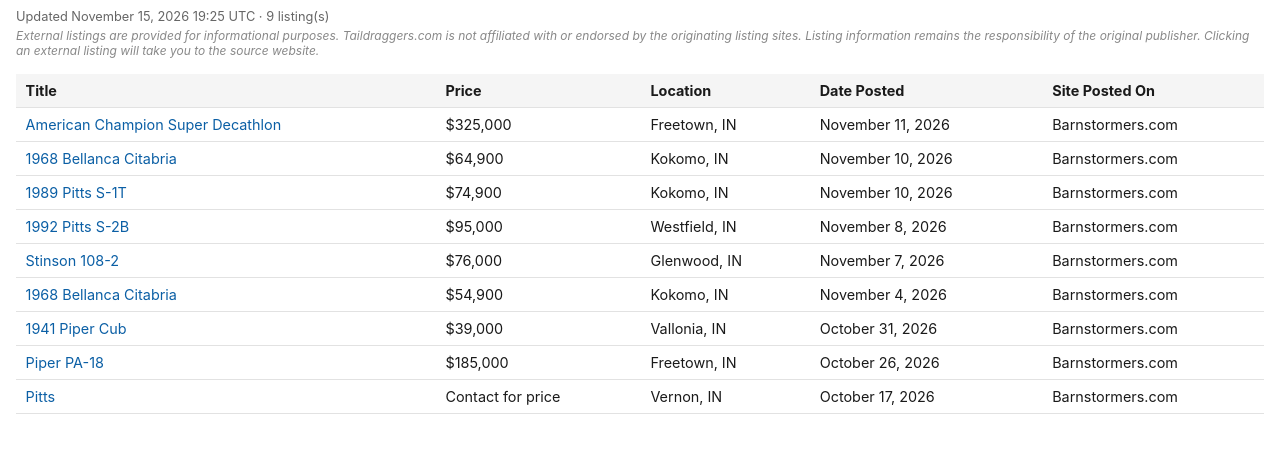
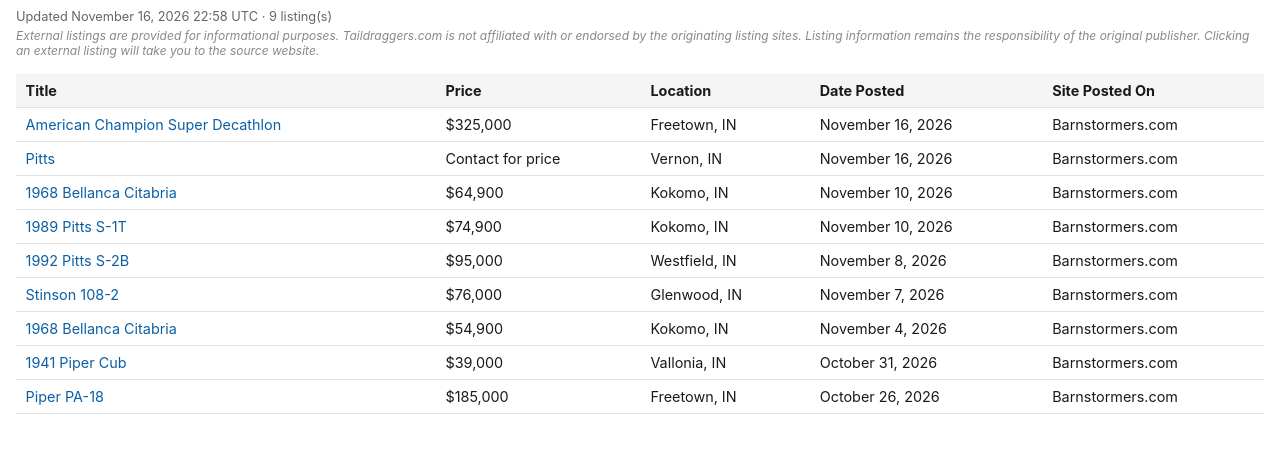
Before and after one commit to taildraggers/indiana, a plain HTML site: page docs/index.html in a window 1280 px wide. Shown: the part 43-496 px from the top of the page. Drawn offline with Linux system fonts and the light colour scheme.

Commit message:
Update Indiana listings (2026-11-16)

```diff
--- a/docs/index.html
+++ b/docs/index.html
@@ -58,14 +58,15 @@
 </head>
 <body>
   <h1>Taildragger Ads in Indiana</h1>
-  <div class="updated">Updated November 15, 2026 19:25 UTC &middot; 9 listing(s)</div>
+  <div class="updated">Updated November 16, 2026 22:58 UTC &middot; 9 listing(s)</div>
   <div class="disclaimer">External listings are provided for informational purposes. Taildraggers.com is not affiliated with or endorsed by the originating listing sites. Listing information remains the responsibility of the original publisher. Clicking an external listing will take you to the source website.</div>
   <table>
     <thead>
       <tr><th>Title</th><th>Price</th><th>Location</th><th>Date Posted</th><th>Site Posted On</th></tr>
     </thead>
     <tbody>
-        <tr><td><a href="https://www.barnstormers.com/classified-2072955-Super-Decathlon.html" target="_blank" rel="noopener noreferrer">American Champion Super Decathlon</a></td><td>$325,000</td><td>Freetown, IN</td><td>November 11, 2026</td><td>Barnstormers.com</td></tr>
+        <tr><td><a href="https://www.barnstormers.com/classified-2072955-Super-Decathlon.html" target="_blank" rel="noopener noreferrer">American Champion Super Decathlon</a></td><td>$325,000</td><td>Freetown, IN</td><td>November 16, 2026</td><td>Barnstormers.com</td></tr>
+        <tr><td><a href="https://www.barnstormers.com/classified-1616528-Pitts-Restoration-,-Repair.html" target="_blank" rel="noopener noreferrer">Pitts</a></td><td>Contact for price</td><td>Vernon, IN</td><td>November 16, 2026</td><td>Barnstormers.com</td></tr>
         <tr><td><a href="https://www.barnstormers.com/classified-2082974-1968-Champion-7-KCAB-Citabria.html" target="_blank" rel="noopener noreferrer">1968 Bellanca Citabria</a></td><td>$64,900</td><td>Kokomo, IN</td><td>November 10, 2026</td><td>Barnstormers.com</td></tr>
         <tr><td><a href="https://www.barnstormers.com/classified-2082978-1989-Pitts-S-1T.html" target="_blank" rel="noopener noreferrer">1989 Pitts S-1T</a></td><td>$74,900</td><td>Kokomo, IN</td><td>November 10, 2026</td><td>Barnstormers.com</td></tr>
         <tr><td><a href="https://www.barnstormers.com/classified-2082534-1992-Pitts-S2B.html" target="_blank" rel="noopener noreferrer">1992 Pitts S-2B</a></td><td>$95,000</td><td>Westfield, IN</td><td>November 8, 2026</td><td>Barnstormers.com</td></tr>
@@ -73,7 +74,6 @@
         <tr><td><a href="https://www.barnstormers.com/classified-2081908-1968-Champion-7-ECA-Citabria.html" target="_blank" rel="noopener noreferrer">1968 Bellanca Citabria</a></td><td>$54,900</td><td>Kokomo, IN</td><td>November 4, 2026</td><td>Barnstormers.com</td></tr>
         <tr><td><a href="https://www.barnstormers.com/classified-2070266-1941-Piper-Cub.html" target="_blank" rel="noopener noreferrer">1941 Piper Cub</a></td><td>$39,000</td><td>Vallonia, IN</td><td>October 31, 2026</td><td>Barnstormers.com</td></tr>
         <tr><td><a href="https://www.barnstormers.com/classified-2075602-180hp-Supercub.html" target="_blank" rel="noopener noreferrer">Piper PA-18</a></td><td>$185,000</td><td>Freetown, IN</td><td>October 26, 2026</td><td>Barnstormers.com</td></tr>
-        <tr><td><a href="https://www.barnstormers.com/classified-1616528-Pitts-Restoration-,-Repair.html" target="_blank" rel="noopener noreferrer">Pitts</a></td><td>Contact for price</td><td>Vernon, IN</td><td>October 17, 2026</td><td>Barnstormers.com</td></tr>
     </tbody>
   </table>
 <script>
```
